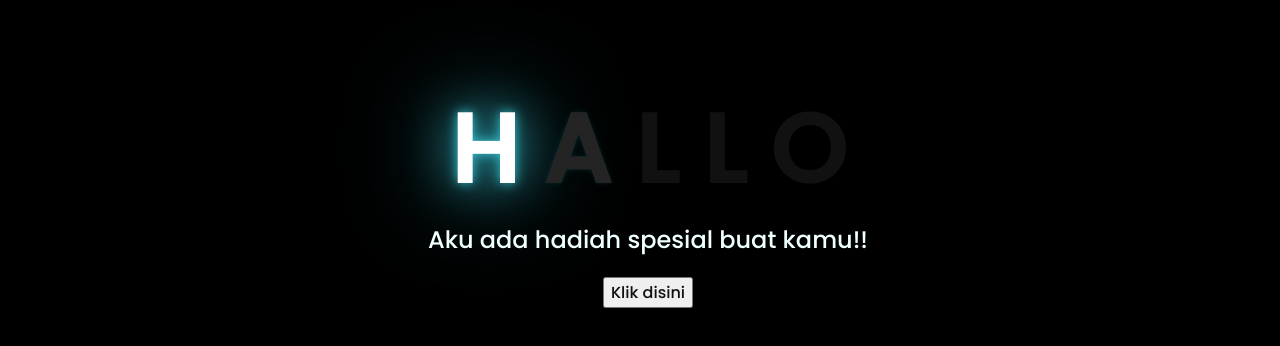
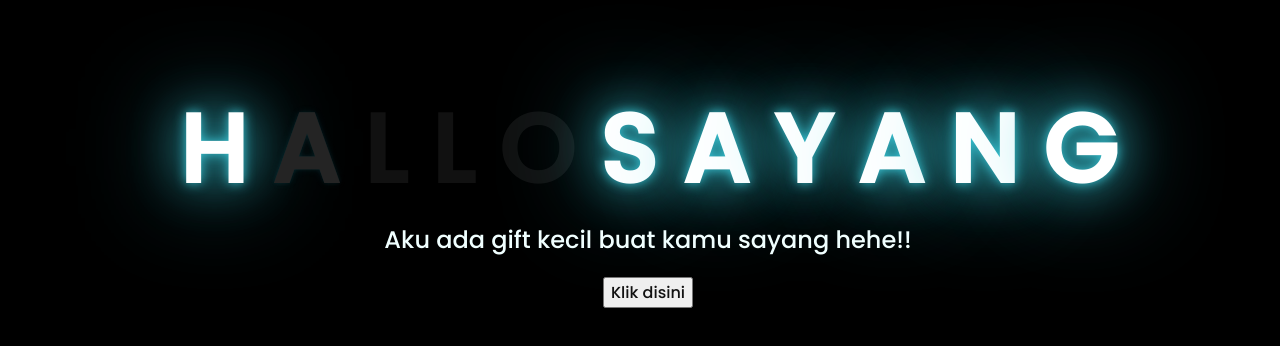
Before and after one commit to rezarafi19/rezarafi.github.io, a plain HTML site: page index.html in a window 1280 px wide. Shown: the part 216-562 px from the top of the page. Drawn offline with Linux system fonts and the light colour scheme.

Commit message:
Update index.html

```diff
--- a/index.html
+++ b/index.html
@@ -16,9 +16,16 @@
         <span>L</span>
         <span>L</span>
         <span>O</span>
+
+        <span>S</span>
+        <span>A</span>
+        <span>Y</span>
+        <span>A</span>
+        <span>N</span>
+        <span>G</span>
     </div>
     <div class="description">
-        <span>Aku ada hadiah spesial buat kamu!!</span>
+        <span>Aku ada gift kecil buat kamu sayang hehe!!</span>
     </div>
     <div class="button">
         <button>
```
